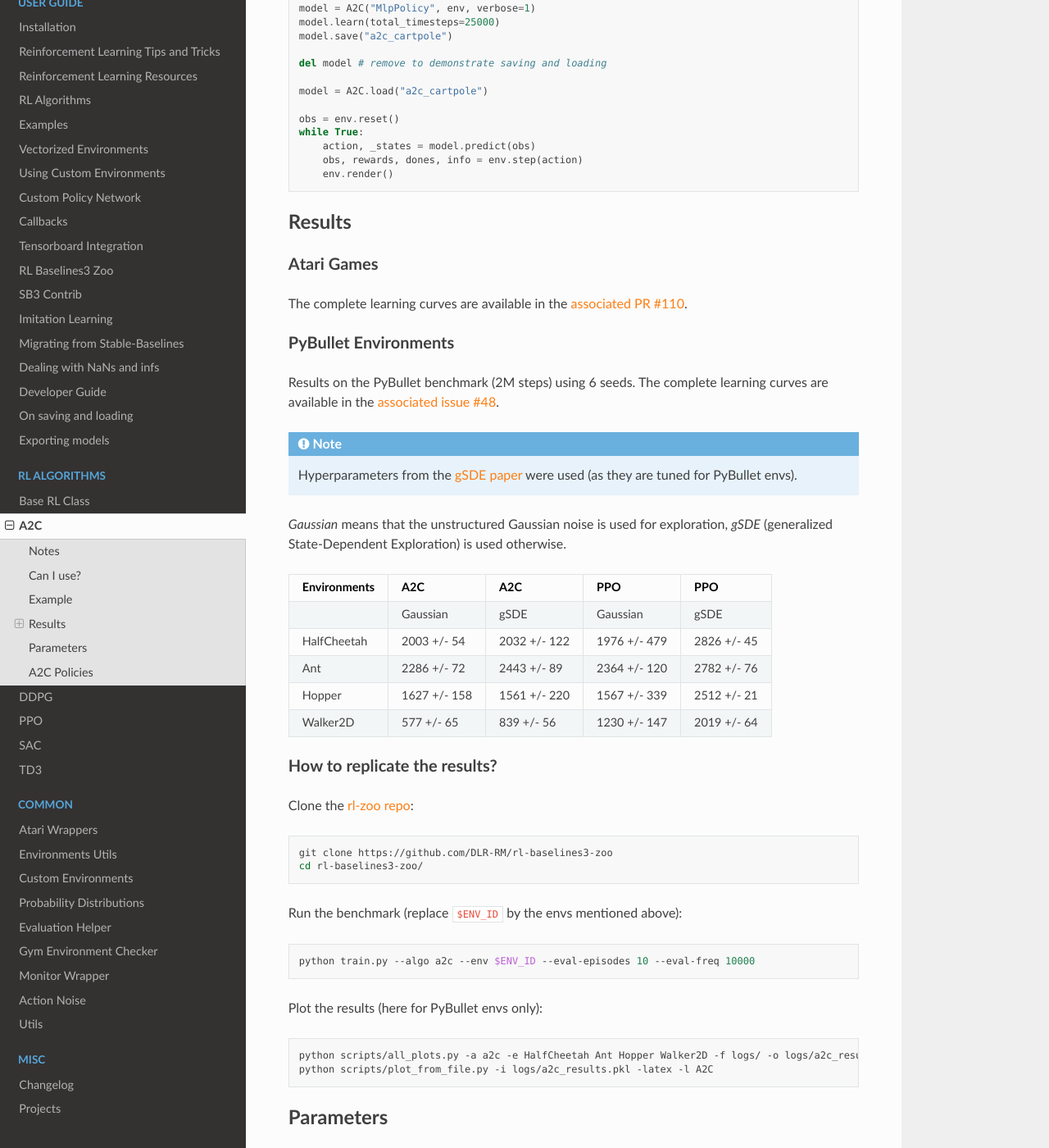
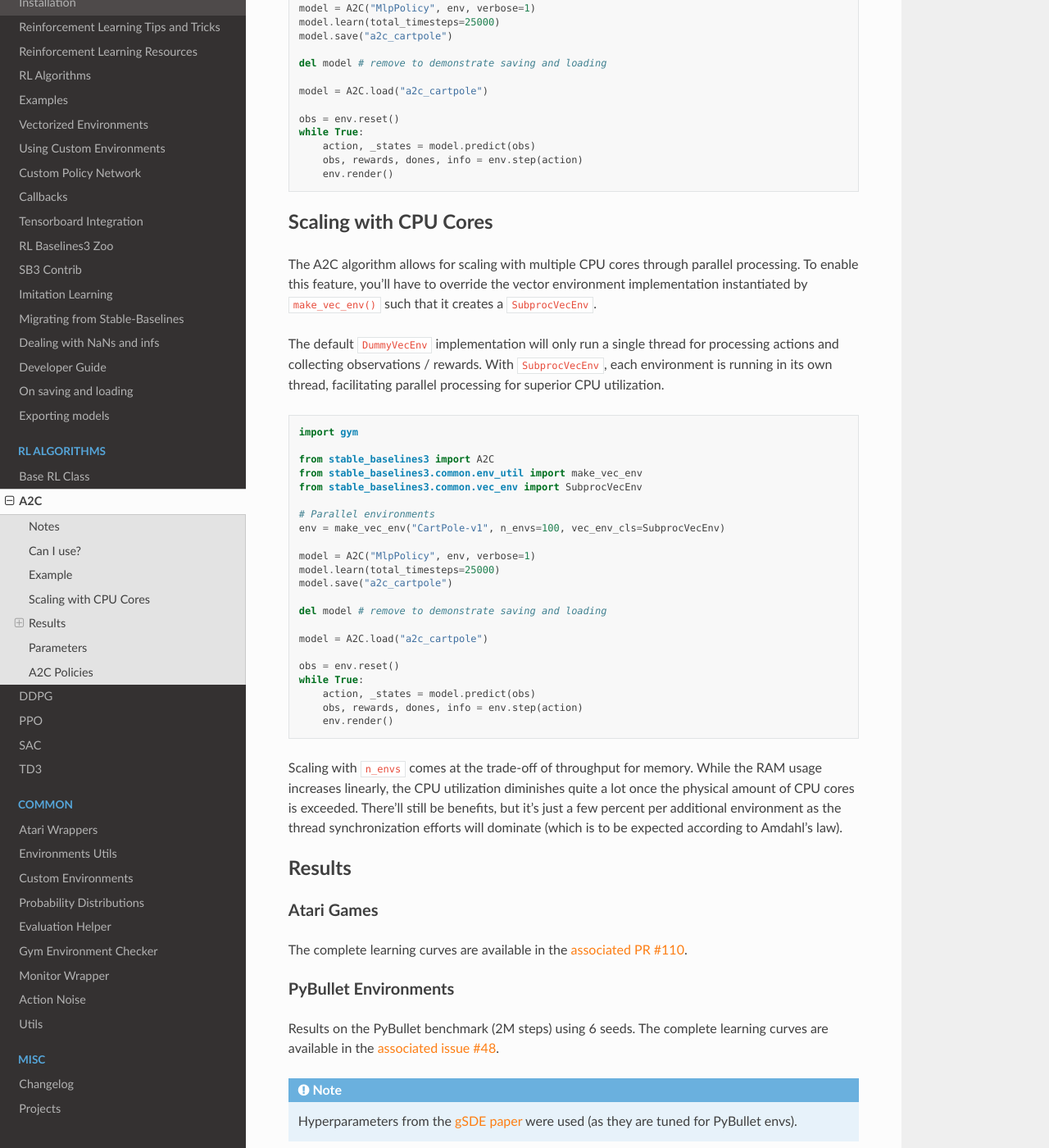
Before and after one commit to DLR-RM/stable-baselines3, a Sphinx documentation site: the page built from docs/modules/a2c.rst, in a window 1280 px wide and 1400 px high, scrolled down 1321 px. Shown: the whole window at 82% size. Built offline with Sphinx 7.4.7 and the Read the Docs theme 2.0.0, drawn with Linux system fonts in a browser that asks for light colours; pages that are not in the unit, such as notebooks, are missing from menus; grey boxes are pictures that could not be loaded.

Commit message:
add scaling section to A2C documentation

```diff
--- a/docs/modules/a2c.rst
+++ b/docs/modules/a2c.rst
@@ -74,6 +74,49 @@ Train a A2C agent on ``CartPole-v1`` using 4 environments.
       action, _states = model.predict(obs)
       obs, rewards, dones, info = env.step(action)
       env.render()
+
+
+Scaling with CPU Cores
+----------------------
+
+The A2C algorithm allows for scaling with multiple CPU cores through parallel processing.
+To enable this feature, you'll have to override the vector environment implementation
+instantiated by ``make_vec_env()`` such that it creates a ``SubprocVecEnv``.
+
+The default ``DummyVecEnv`` implementation will only run a single thread for processing actions
+and collecting observations / rewards. With ``SubprocVecEnv``, each environment is running in its
+own thread, facilitating parallel processing for superior CPU utilization.
+
+.. code-block:: python
+
+  import gym
+
+  from stable_baselines3 import A2C
+  from stable_baselines3.common.env_util import make_vec_env
+  from stable_baselines3.common.vec_env import SubprocVecEnv
+
+  # Parallel environments
+  env = make_vec_env("CartPole-v1", n_envs=100, vec_env_cls=SubprocVecEnv)
+
+  model = A2C("MlpPolicy", env, verbose=1)
+  model.learn(total_timesteps=25000)
+  model.save("a2c_cartpole")
+
+  del model # remove to demonstrate saving and loading
+
+  model = A2C.load("a2c_cartpole")
+
+  obs = env.reset()
+  while True:
+      action, _states = model.predict(obs)
+      obs, rewards, dones, info = env.step(action)
+      env.render()
+
+
+Scaling with ``n_envs`` comes at the trade-off of throughput for memory. While the RAM usage
+increases linearly, the CPU utilization diminishes quite a lot once the physical amount of CPU cores
+is exceeded. There'll still be benefits, but it's just a few percent per additional environment
+as the thread synchronization efforts will dominate (which is to be expected according to Amdahl's law).
 
 
 Results
```
